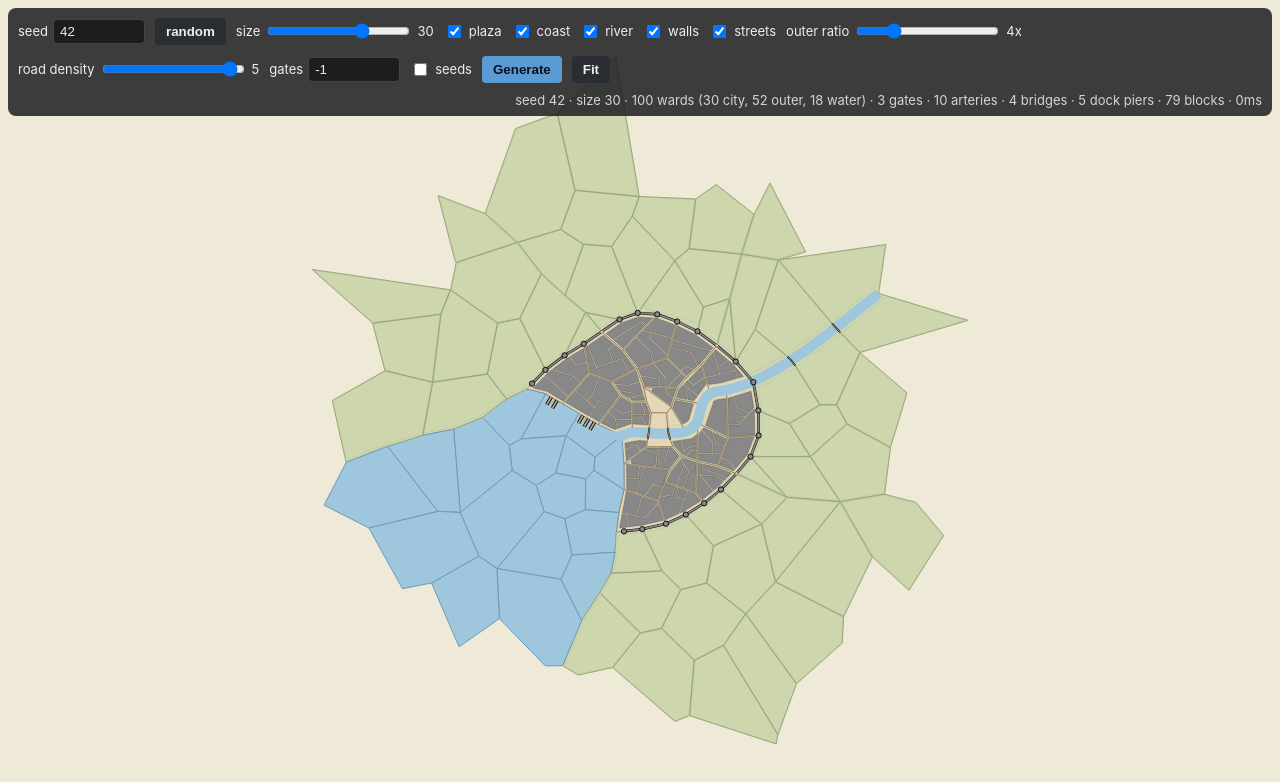
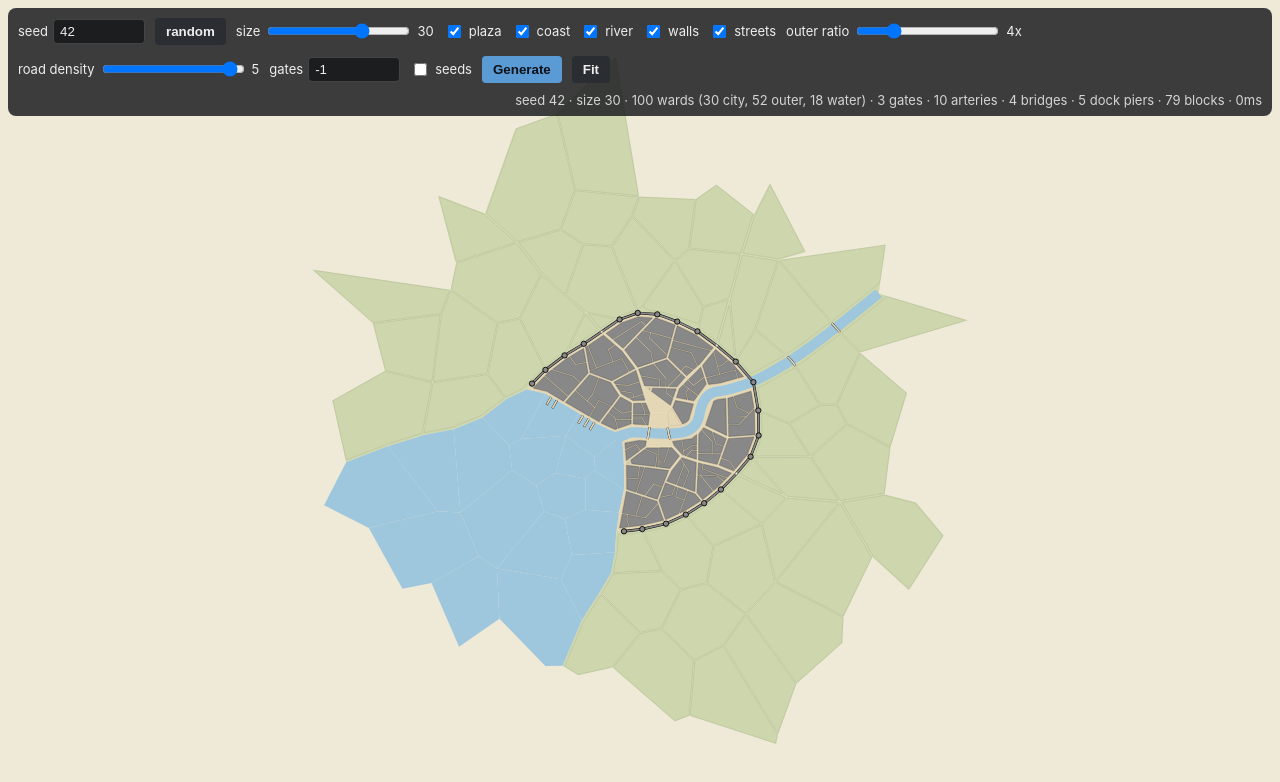
Before and after one commit to sralll/OTG, a website: page generator.html in a window 1280 px wide. Drawn offline with Linux system fonts and the light colour scheme.

```diff
--- a/generator.html
+++ b/generator.html
@@ -54,13 +54,12 @@
 	wall: '#888888', wallOutline: '#000000', gate: '#efe9d8',
 	bridgeDock: '#c8a46a', bridgeDockOutline: '#000000',
 	seed: '#c0392b',
-	block: '#888888',
+	block: '#000000',
 	building: '#888888', buildingStroke: '#000000',
 	garden: '#b9f05a', gardenStroke: '#000000',
 	alley: '#a99d77',
 	// Orienteering landmarks dropped into chamfered corner gaps.
-	featureTree: '#2f8f3e', featureFountain: '#2b7fc4', featureOutline: '#1c1c1c',
-};
+	featureObject: '#000', featureFountain: '#2b7fc4'};
 const RIVER_BANK_SCALE = 1.3;
 
 let data = null, bounds = null;
@@ -227,9 +226,10 @@
 		const i = river.course.findIndex((p) => Math.abs(p.x - bridge.x) < 1e-6 && Math.abs(p.y - bridge.y) < 1e-6);
 		if (i <= 0 || i >= river.course.length - 1) continue;
 		let d = '';
+		let a, b;
 		if (bridge.from && bridge.to) {
-			const a = endpointAlongEdge(bridge, bridge.from);
-			const b = endpointAlongEdge(bridge, bridge.to);
+			a = endpointAlongEdge(bridge, bridge.from);
+			b = endpointAlongEdge(bridge, bridge.to);
 			const c = bridgePoint(bridge);
 			d = `M${a.x},${a.y} Q${c.x},${c.y} ${b.x},${b.y}`;
 		} else {
@@ -238,9 +238,14 @@
 			const len = Math.hypot(dx, dy) || 1;
 			const nx = -dy / len * riverWidth * 0.6;
 			const ny = dx / len * riverWidth * 0.6;
-			d = `M${bridge.x - nx},${bridge.y - ny} L${bridge.x + nx},${bridge.y + ny}`;
+			a = { x: bridge.x - nx, y: bridge.y - ny };
+			b = { x: bridge.x + nx, y: bridge.y + ny };
+			d = `M${a.x},${a.y} L${b.x},${b.y}`;
 		}
-		for (const [stroke, width] of [[PALETTE.bridgeDockOutline, 1.6], [PALETTE.bridgeDock, 0.8]]) {
+		const fill = '#e4d7b6';
+		const fillWidth = 1.6;
+		const outlineWidth = fillWidth + 0.4; // 0.05 rim on each side
+		for (const [stroke, width] of [[PALETTE.bridgeDockOutline, outlineWidth], [fill, fillWidth]]) {
 			const path = document.createElementNS(SVGNS, 'path');
 			path.setAttribute('d', d); path.setAttribute('fill', 'none');
 			path.setAttribute('stroke', stroke); path.setAttribute('stroke-width', width);
@@ -254,10 +259,23 @@
 	if (!docks || docks.length === 0) return;
 	for (const dock of docks) {
 		const w = dock.large ? 2 : 1;
+		// Revert dock fill to its original width; outline is a thin black rim on the sides
+		// plus a flat cap at the sea end.
+		const fillWidth = 1.6 * w;
+		const outlineWidth = fillWidth + 0.4 * w; // 0.2 rim on each side
+		const fill = '#e4d7b6';
 		for (const pier of dock.piers || []) {
 			if (!pier.from || !pier.to) continue;
-			const d = `M${pier.from.x},${pier.from.y} L${pier.to.x},${pier.to.y}`;
-			for (const [stroke, width] of [[PALETTE.bridgeDockOutline, 3.2 * w], [PALETTE.bridgeDock, 1.6 * w]]) {
+			const dx = pier.to.x - pier.from.x;
+			const dy = pier.to.y - pier.from.y;
+			const len = Math.hypot(dx, dy) || 1;
+			const ux = dx / len;
+			const uy = dy / len;
+			// Extend the black outline slightly past the sea-side end so it forms a flat end cap.
+			const seaCap = { x: pier.to.x + ux * outlineWidth / 10, y: pier.to.y + uy * outlineWidth / 10 };
+			const dFill = `M${pier.from.x},${pier.from.y} L${pier.to.x},${pier.to.y}`;
+			const dOutline = `M${pier.from.x},${pier.from.y} L${seaCap.x},${seaCap.y}`;
+			for (const [stroke, width, d] of [[PALETTE.bridgeDockOutline, outlineWidth, dOutline], [fill, fillWidth, dFill]]) {
 				const path = document.createElementNS(SVGNS, 'path');
 				path.setAttribute('d', d); path.setAttribute('fill', 'none');
 				path.setAttribute('stroke', stroke); path.setAttribute('stroke-width', width);
@@ -268,19 +286,95 @@
 	}
 }
 
+// Fillet radius for the block outline corners equals the building-lot shrink distance.
+// Alley gap defaults to 0.8, so gap/2 = 0.4.
+const BLOCK_OUTLINE_FILLET = 0.4;
+
+function roundedBlockPath(points, r) {
+	if (!points || points.length < 3) return null;
+	const n = points.length;
+	const leftNormal = (dx, dy, len) => (len > 0 ? { x: -dy / len, y: dx / len } : null);
+
+	const segs = [];
+	for (let i = 0; i < n; i++) {
+		const A = points[(i - 1 + n) % n];
+		const B = points[i];
+		const C = points[(i + 1) % n];
+
+		const inDx = B.x - A.x, inDy = B.y - A.y;
+		const outDx = C.x - B.x, outDy = C.y - B.y;
+		const inLen = Math.hypot(inDx, inDy);
+		const outLen = Math.hypot(outDx, outDy);
+		if (inLen < 1e-9 || outLen < 1e-9) return null;
+
+		const inUx = inDx / inLen, inUy = inDy / inLen;
+		const outUx = outDx / outLen, outUy = outDy / outLen;
+		const dot = inUx * outUx + inUy * outUy;
+		const turn = Math.acos(Math.max(-1, Math.min(1, dot)));
+		if (turn < 1e-6) return null;
+
+		// Interior bisector for a CCW polygon is the sum of the edge left-normals.
+		const lnIn = leftNormal(inDx, inDy, inLen);
+		const lnOut = leftNormal(outDx, outDy, outLen);
+		const bisX = lnIn.x + lnOut.x;
+		const bisY = lnIn.y + lnOut.y;
+		const bisLen = Math.hypot(bisX, bisY);
+		if (bisLen < 1e-9) return null;
+		const nBisX = bisX / bisLen;
+		const nBisY = bisY / bisLen;
+
+		const halfTurn = turn / 2;
+		const tanHalf = Math.tan(halfTurn);
+		const cosHalf = Math.cos(halfTurn);
+		if (tanHalf < 1e-9 || cosHalf < 1e-9) return null;
+
+		// Clamp tangent distance so the fillet never overruns an edge.
+		let d = r * tanHalf;
+		d = Math.min(d, inLen * 0.499, outLen * 0.499);
+		const effR = d / tanHalf;
+		const centerDist = effR / cosHalf;
+
+		const t1x = B.x - inUx * d;
+		const t1y = B.y - inUy * d;
+		const t2x = B.x + outUx * d;
+		const t2y = B.y + outUy * d;
+		const cx = B.x + nBisX * centerDist;
+		const cy = B.y + nBisY * centerDist;
+
+		const a1 = Math.atan2(t1y - cy, t1x - cx);
+		const a2 = Math.atan2(t2y - cy, t2x - cx);
+		let delta = a2 - a1;
+		while (delta > Math.PI) delta -= 2 * Math.PI;
+		while (delta < -Math.PI) delta += 2 * Math.PI;
+		const sweep = delta > 0 ? 1 : 0;
+		const largeArc = Math.abs(delta) > Math.PI ? 1 : 0;
+
+		segs.push({ t1x, t1y, t2x, t2y, cx, cy, r: effR, sweep, largeArc });
+	}
+
+	let d = `M${segs[0].t2x},${segs[0].t2y}`;
+	for (let i = 0; i < n; i++) {
+		const next = segs[(i + 1) % n];
+		d += ` L${next.t1x},${next.t1y}`;
+		d += ` A${next.r},${next.r} 0 ${next.largeArc},${next.sweep} ${next.t2x},${next.t2y}`;
+	}
+	return d + 'Z';
+}
+
 function drawBlocks(blocks) {
 	if (!blocks || blocks.length === 0) return;
 	let d = '';
 	for (const b of blocks) {
 		if (!b || b.length < 3) continue;
-		d += 'M' + b.map((p) => p.x + ',' + p.y).join('L') + 'Z';
+		const rounded = roundedBlockPath(b, BLOCK_OUTLINE_FILLET);
+		if (rounded) d += rounded;
 	}
 	if (!d) return;
 	const el = document.createElementNS(SVGNS, 'path');
 	el.setAttribute('d', d);
 	el.setAttribute('fill', 'none');
 	el.setAttribute('stroke', PALETTE.block);
-	el.setAttribute('stroke-width', '0.12');
+	el.setAttribute('stroke-width', '0.06');
 	el.setAttribute('stroke-linejoin', 'round');
 	el.setAttribute('fill-rule', 'evenodd');
 	vp.appendChild(el);
@@ -312,9 +406,9 @@
 		if (!Number.isFinite(f.x) || !Number.isFinite(f.y)) continue;
 		const c = document.createElementNS(SVGNS, 'circle');
 		c.setAttribute('cx', f.x); c.setAttribute('cy', f.y); c.setAttribute('r', r);
-		c.setAttribute('fill', f.kind === 'fountain' ? PALETTE.featureFountain : PALETTE.featureTree);
-		c.setAttribute('stroke', PALETTE.featureOutline);
-		c.setAttribute('stroke-width', '0.12');
+		c.setAttribute('stroke', f.kind === 'fountain' ? PALETTE.featureFountain : PALETTE.featureObject);
+		c.setAttribute('stroke-width', '0.2');
+		c.setAttribute('fill', "none");
 		vp.appendChild(c);
 	}
 }
@@ -341,11 +435,8 @@
 		const el = document.createElementNS(SVGNS, 'polygon');
 		el.setAttribute('points', w.polygon.map((p) => p.x + ',' + p.y).join(' '));
 		const fill = w.water ? PALETTE.waterFill : w.inner ? PALETTE.innerFill : PALETTE.outerFill;
-		const stroke = w.water ? PALETTE.waterStroke : w.inner ? PALETTE.innerStroke : PALETTE.outerStroke;
 		el.setAttribute('fill', fill);
-		el.setAttribute('stroke', stroke);
-		el.setAttribute('stroke-width', '1');
-		el.setAttribute('vector-effect', 'non-scaling-stroke');
+		el.setAttribute('stroke', 'none');
 		vp.appendChild(el);
 	}
 	drawBlocks(d.blocks);
```
Also changed, not shown: src/render/svgRenderer.js (+4 -4 lines), dist/app.js.
